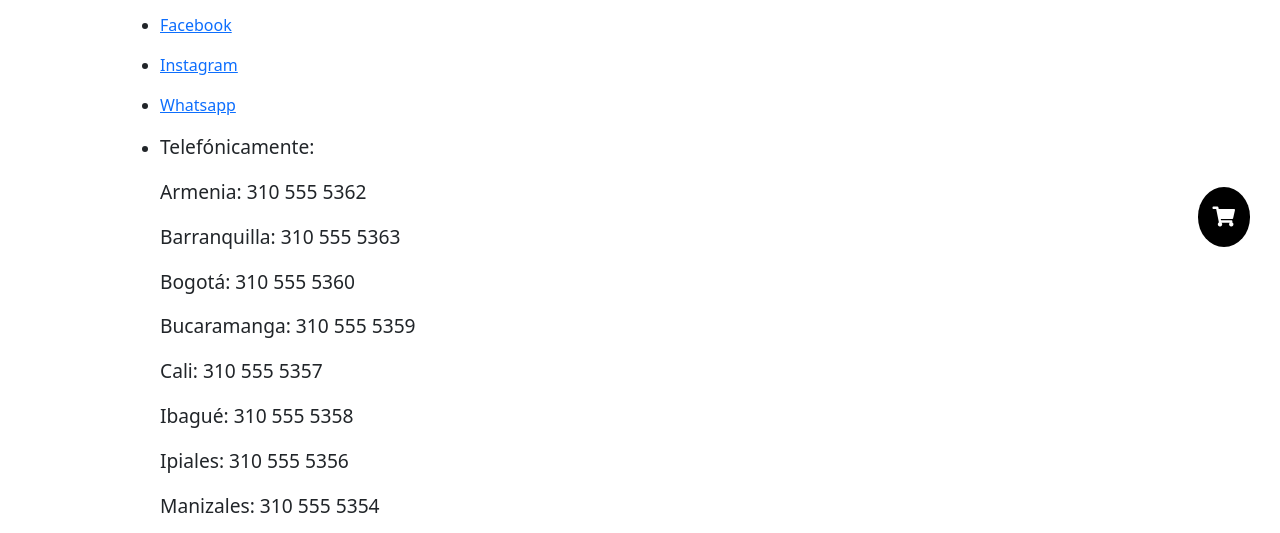
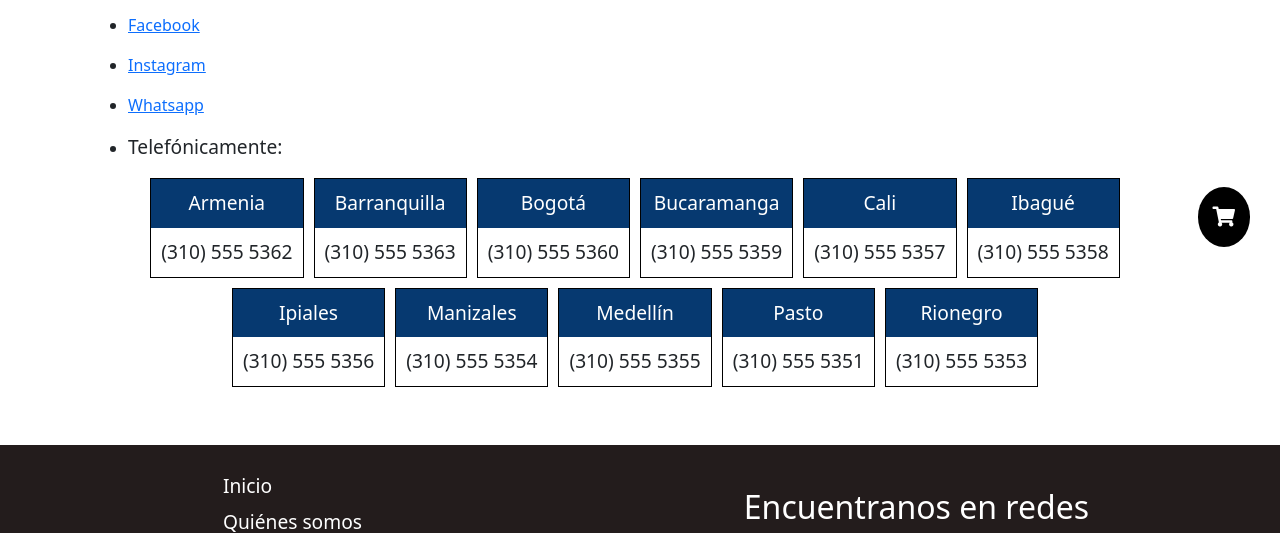
Before and after one commit to guiarango/RelojesProyecto, a website: page pages/contacto.html in a window 1280 px wide. Shown: the part 213-746 px from the top of the page. Drawn offline with nearby package versions, Linux system fonts and the light colour scheme.

Commit message:
Se generan cambios en las landings de contacto y ayuda para mejorar su presentación

```diff
--- a/pages/contacto.html
+++ b/pages/contacto.html
@@ -98,17 +98,52 @@
             </li>
             <li class="channels__item">
               <p class="lead">Telefónicamente:</p>
-              <p class="lead">Armenia: 310 555 5362</p>
-              <p class="lead">Barranquilla: 310 555 5363</p>
-              <p class="lead">Bogotá: 310 555 5360</p>
-              <p class="lead">Bucaramanga: 310 555 5359</p>
-              <p class="lead">Cali: 310 555 5357</p>
-              <p class="lead">Ibagué: 310 555 5358</p>
-              <p class="lead">Ipiales: 310 555 5356</p>
-              <p class="lead">Manizales: 310 555 5354</p>
-              <p class="lead">Medellín: 310 555 5355</p>
-              <p class="lead">Pasto: 310 555 5351</p>
-              <p class="lead">Rionegro: 310 555 5353</p>
+              <div class="cards">
+                <div class="cardTelephone">
+                  <p class="state">Armenia</p>
+                  <p class="telephoneNumber">(310) 555 5362</p>
+                </div>
+                <div class="cardTelephone">
+                  <p class="state">Barranquilla</p>
+                  <p class="telephoneNumber">(310) 555 5363</p>
+                </div>
+                <div class="cardTelephone">
+                  <p class="state">Bogotá</p>
+                  <p class="telephoneNumber">(310) 555 5360</p>
+                </div>
+                <div class="cardTelephone">
+                  <p class="state">Bucaramanga</p>
+                  <p class="telephoneNumber">(310) 555 5359</p>
+                </div>
+                <div class="cardTelephone">
+                  <p class="state">Cali</p>
+                  <p class="telephoneNumber">(310) 555 5357</p>
+                </div>
+                <div class="cardTelephone">
+                  <p class="state">Ibagué</p>
+                  <p class="telephoneNumber">(310) 555 5358</p>
+                </div>
+                <div class="cardTelephone">
+                  <p class="state">Ipiales</p>
+                  <p class="telephoneNumber">(310) 555 5356</p>
+                </div>
+                <div class="cardTelephone">
+                  <p class="state">Manizales</p>
+                  <p class="telephoneNumber">(310) 555 5354</p>
+                </div>
+                <div class="cardTelephone">
+                  <p class="state">Medellín</p>
+                  <p class="telephoneNumber">(310) 555 5355</p>
+                </div>
+                <div class="cardTelephone">
+                  <p class="state">Pasto</p>
+                  <p class="telephoneNumber">(310) 555 5351</p>
+                </div>
+                <div class="cardTelephone">
+                  <p class="state">Rionegro</p>
+                  <p class="telephoneNumber">(310) 555 5353</p>
+                </div>
+              </div>
             </li>
           </ul>
         </article>
--- a/scss/pages/_ayuda.scss
+++ b/scss/pages/_ayuda.scss
@@ -19,3 +19,31 @@
     width: 90%;
   }
 }
+
+/* Style the buttons that are used to open and close the accordion panel */
+.accordion {
+  margin-bottom: 10px;
+  background-color: #eee;
+  color: #444;
+  cursor: pointer;
+  padding: 18px;
+  width: 100%;
+  text-align: left;
+  border: none;
+  outline: none;
+  transition: 0.4s;
+}
+
+/* Add a background color to the button if it is clicked on (add the .active class with JS), and when you move the mouse over it (hover) */
+.activeAccordion,
+.accordion:hover {
+  background-color: #ccc;
+}
+
+/* Style the accordion panel. Note: hidden by default */
+.panel {
+  padding: 0 18px;
+  background-color: white;
+  display: none;
+  overflow: hidden;
+}
--- a/scss/pages/_contacto.scss
+++ b/scss/pages/_contacto.scss
@@ -9,8 +9,39 @@
     margin: 1rem 0;
   }
 
+  ul {
+    padding-left: 0px !important;
+  }
+
   p {
     font-size: 1.2rem;
+  }
+
+  .cards {
+    display: flex;
+    flex-wrap: wrap;
+    justify-content: center;
+
+    .cardTelephone {
+      margin-right: 10px;
+      margin-bottom: 10px;
+      // border-radius: 10px;
+      border: 1px solid #000;
+
+      .state {
+        background-color: $Six;
+        width: 100%;
+        margin: 0 !important;
+        padding: 10px;
+        text-align: center;
+        color: white;
+      }
+
+      .telephoneNumber {
+        margin: 0 !important;
+        padding: 10px;
+      }
+    }
   }
 }
 
```
Also changed, not shown: pages/ayuda.html (+49 -15 lines), css/style.css.
